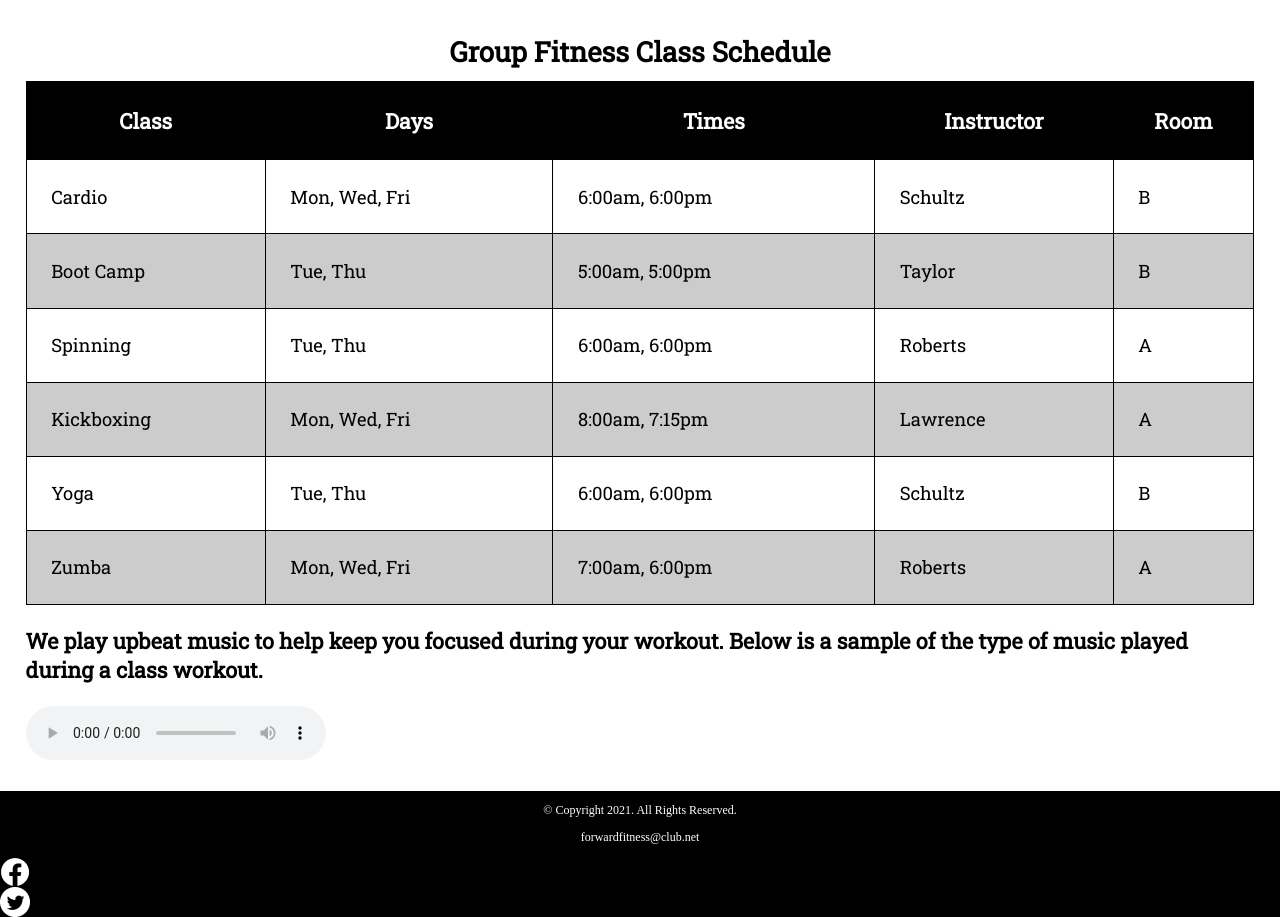
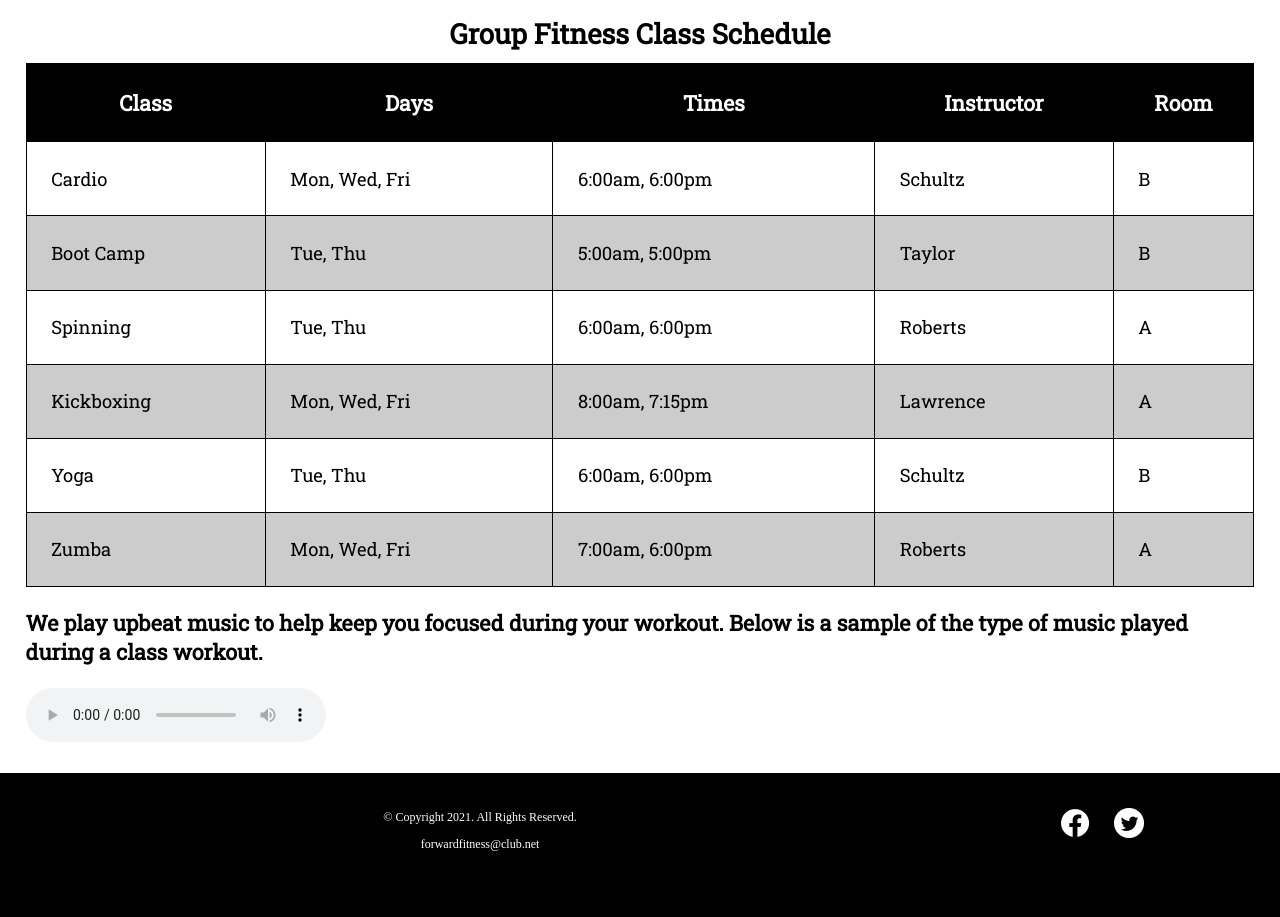
Before and after one commit to 334Fa23/ch11notes-orazgeldiyevd, a plain HTML site: page classes.html in a window 1280 px wide. Shown: the part 781-1698 px from the top of the page. After the commit the page ends 1671 px from the top, so only its background shows below. Drawn offline with Linux system fonts and the light colour scheme; a web font is replaced by a local one.

Commit message:
Update styles.css

```diff
--- a/css/styles.css
+++ b/css/styles.css
@@ -1,6 +1,6 @@
 /*
-Author:
-Date:
+Author: Didar Orazgeldiyev
+Date: 09/24/23
 File Name: styles.css
 */
 /* CSS Reset */
@@ -24,6 +24,23 @@ img, video {
 /* Style rule for box sizing applies to all elements */
 * {
   box-sizing: border-box;
+}
+
+/* Style rules for skip navigation link */
+.skip {
+  position: absolute;
+  left: -999px;
+}
+
+.skip:focus {
+  color: #000;
+  background-color: #fff;
+  text-decoration: none;
+  padding: 0.5%;
+  top: auto;
+  left: auto;
+  right: 1px;
+  z-index: 1;
 }
 
 /* Style rules for mobile viewport */
@@ -212,16 +229,29 @@ form #submit {
 }
 
 /* Style rules for footer content */
-footer p {
+footer .copyright {
   font-size: 0.75em;
   text-align: center;
   color: #fff;
-  padding: 0 1em;
+  padding: 2% 4%;
+  float: left;
+  width: 75%;
 }
 
 footer p a {
   color: #fff;
   text-decoration: none;
+}
+
+.social {
+  float: right;
+  width: 20%;
+  padding: 2%;
+}
+
+.social img {
+  display: inline-block;
+  padding: 5%;
 }
 
 /* Media Query for Tablet Viewport */
```
